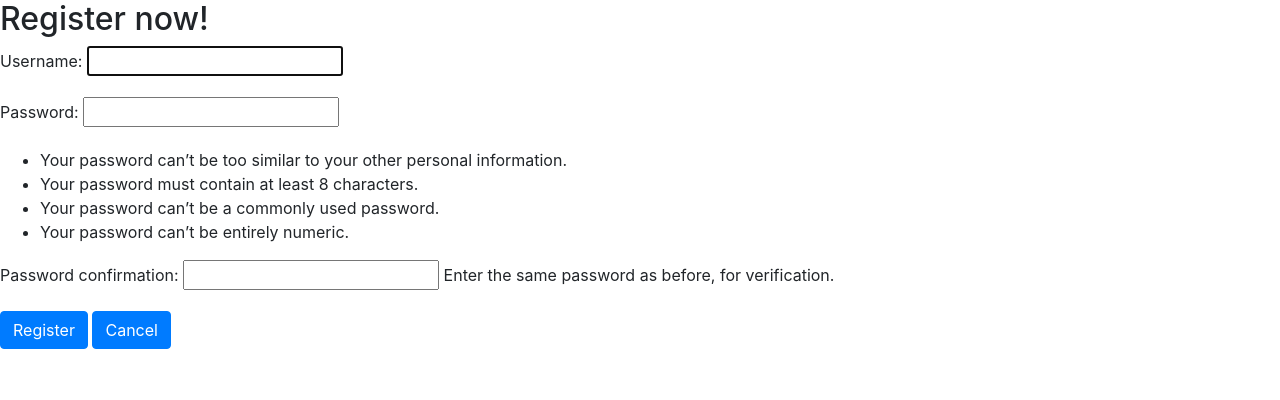
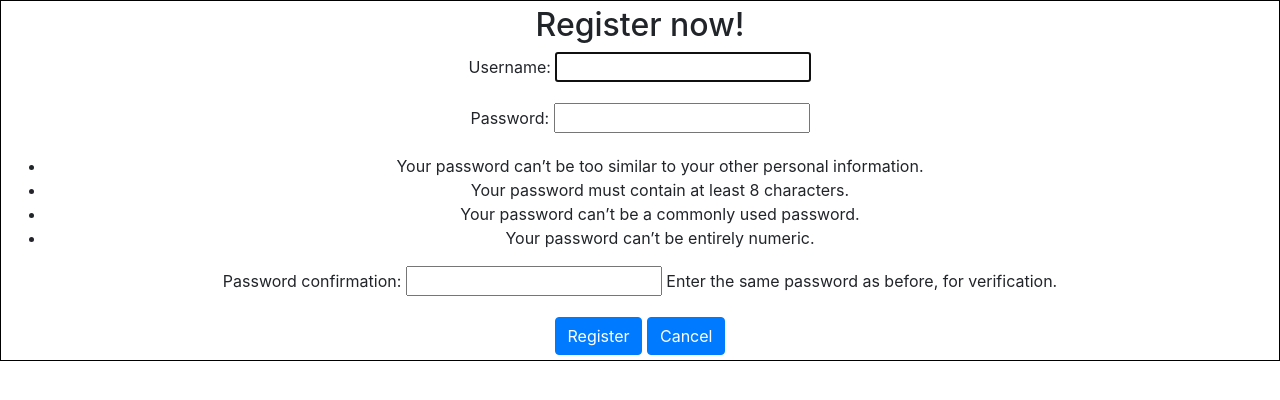
Before and after one commit to DavidPerelroizen/P09, a Django app: page /register_page/ in a window 1280 px wide. Shown: the part 58-458 px from the top of the page. Run offline with Django 4.2, Linux system fonts and the light colour scheme.

Commit message:
Updated css for page register

```diff
--- a/authentication/templates/authentication/register_page.html
+++ b/authentication/templates/authentication/register_page.html
@@ -10,6 +10,7 @@
 </head>
 <body>
   <header><h1>LITReview</h1></header>
+  <div class="register_now">
     <h2>Register now!</h2>
     {% block content %}
     <form method="post">
@@ -19,5 +20,6 @@
       <a href="{% url 'login_page' %}" class="btn btn-primary">Cancel</a>
     </form>
     {% endblock content %}
+  </div>
 </body>
 </html>
--- a/static/style.css
+++ b/static/style.css
@@ -11,12 +11,17 @@ header nav {
   text-decoration: none;
 }
 
-}
 header .header_h1 {
   flex: 1;
   display: flex;
   justify-content: center;
   align-items: center;
+}
+
+.register_now {
+    border: 1px solid black;
+    text-align: center;
+    padding: 5px;
 }
 
 .main_content {
@@ -73,7 +78,7 @@ header .header_h1 {
 }
 .review .review_rating {
   display: flex;
-  border: 5px red solid;
+  justify-content: center;
 }
 .review .ticket_area {
   width: 100%;
```
Also changed, not shown: db.sqlite3. Lines whose indentation alone changed are shown as unchanged.
